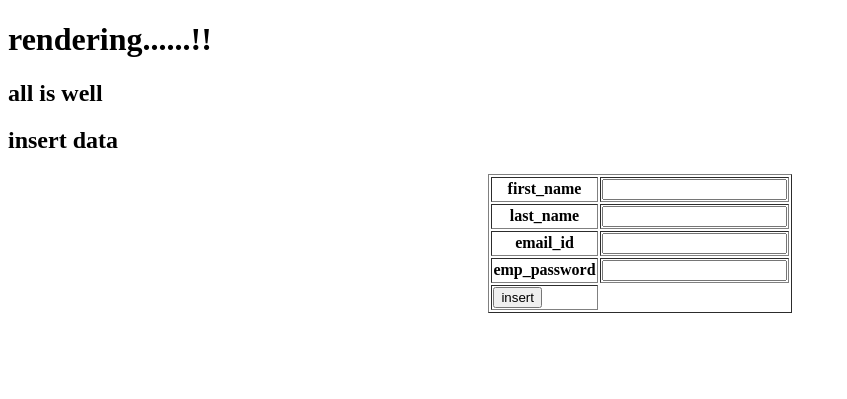
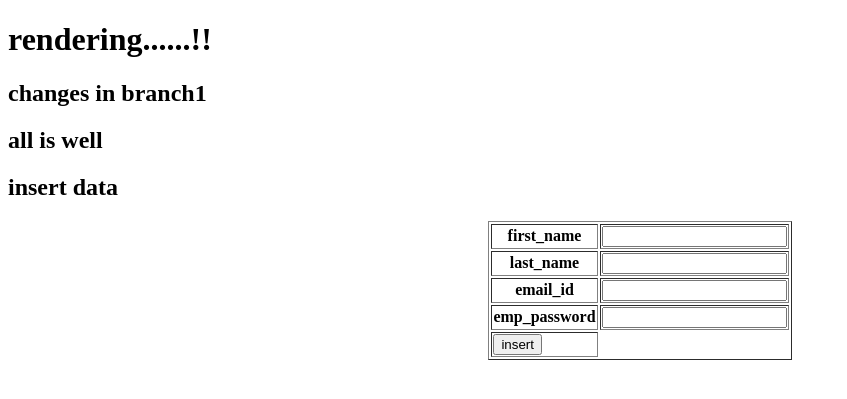
Before and after one commit to nt-raven/Dynamisch, a Django app: template new_app/templates/new_app/index.html in a window 1280 px wide. Shown: the top 399 px of the page, without its empty margins (0-847 px from the left). Run offline with Django 3.2, Linux system fonts and the light colour scheme; the template is opened without the code that fills it, so the values that code supplies are empty.

Commit message:
change branch1

```diff
--- a/new_app/templates/new_app/index.html
+++ b/new_app/templates/new_app/index.html
@@ -8,6 +8,7 @@
 </head>
 <body>
     <h1>rendering......!!</h1>
+    <h2>changes in branch1</h2>
     <h2>all is well</h2>
     <h2>insert data</h2>
     <center>
```
